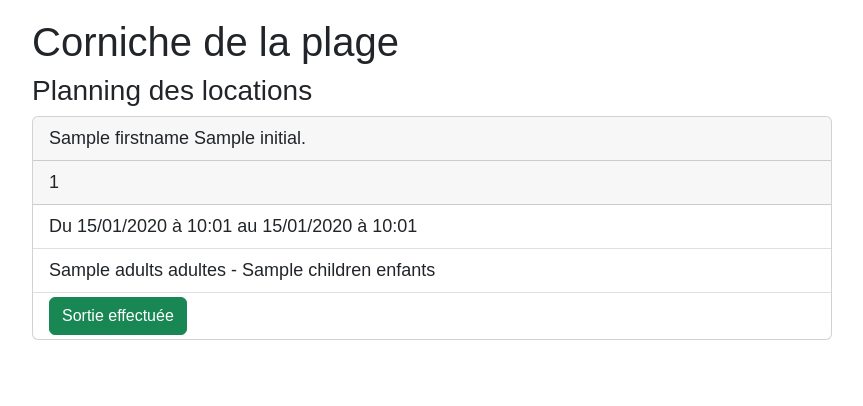
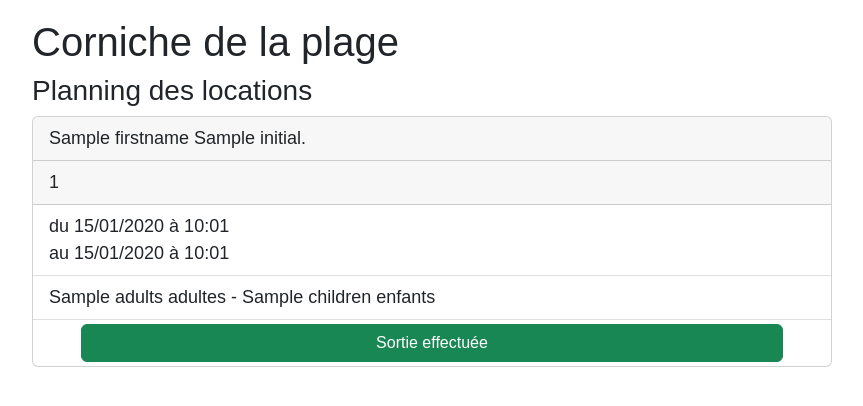
Before and after one commit to sebastien-violante/cdlp-planning, a Symfony app: template templates/home/index.html.twig in a window 1280 px wide. Shown: the top 406 px of the page, without its empty margins (208-1071 px from the left). Run offline with Twig, Linux system fonts and the light colour scheme; the template is opened without the code that fills it: most values are stand-ins (such as "Sample title", 1, 10 or a date in 2020); some libraries are stand-ins or nearby versions.

Commit message:
add form for cleaned with improved buttons

```diff
--- a/templates/home/index.html.twig
+++ b/templates/home/index.html.twig
@@ -17,12 +17,13 @@
             <div class="card-header">{{ client.firstname }} {{ client.initial }}.</div>
             <div class="card-header">{{ client.phoneNumber }} </div>
             <ul class="list-group list-group-flush">
-                <li class="list-group-item">Du {{ client.arrivalDate|date("d/m/Y à H:m") }} au {{ client.departureDate|date("d/m/Y à H:m") }}</li>
+                <li class="list-group-item">du {{ client.arrivalDate|date("d/m/Y à H:m") }}<br>
+                au {{ client.departureDate|date("d/m/Y à H:m") }}</li>
                 <li class="list-group-item">{{ client.adults }} {{ (client.adults > 1) ? 'adultes' : 'adulte' }}
                 - {{ client.children }} {{ (client.children > 1) ? 'enfants' : 'enfant'  }}</li>
-                <form class="my-1 mx-3" action="#">
+                <form class="my-1 w-100 px-5" action="#">
                     <input type="hidden" name="cleaned" value="true">
-                    <input class="btn btn-success" type="submit" value="Sortie effectuée">
+                    <input class="btn btn-success w-100" type="submit" value="Sortie effectuée">
                 </form>
             </ul>
     {% endfor %}
```
